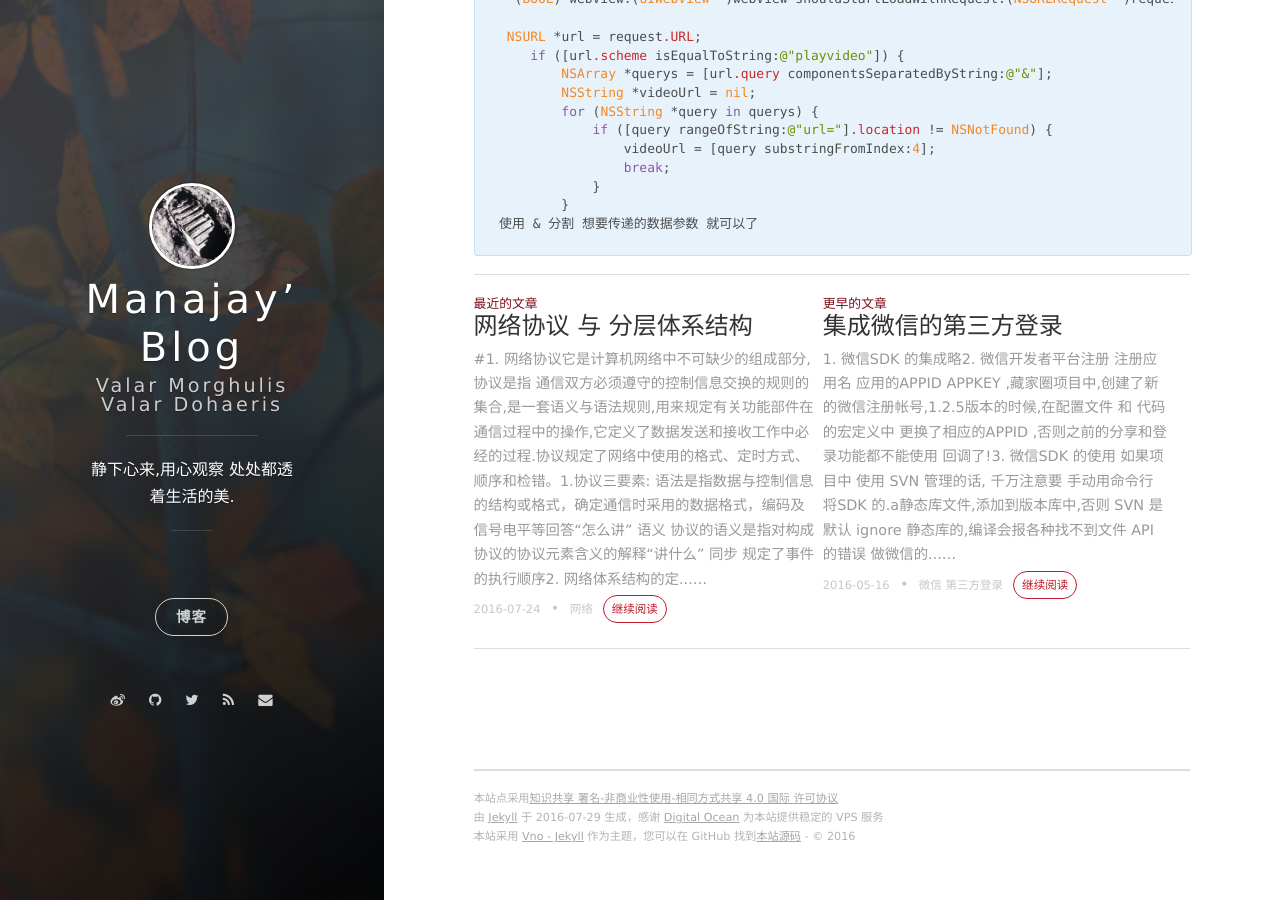
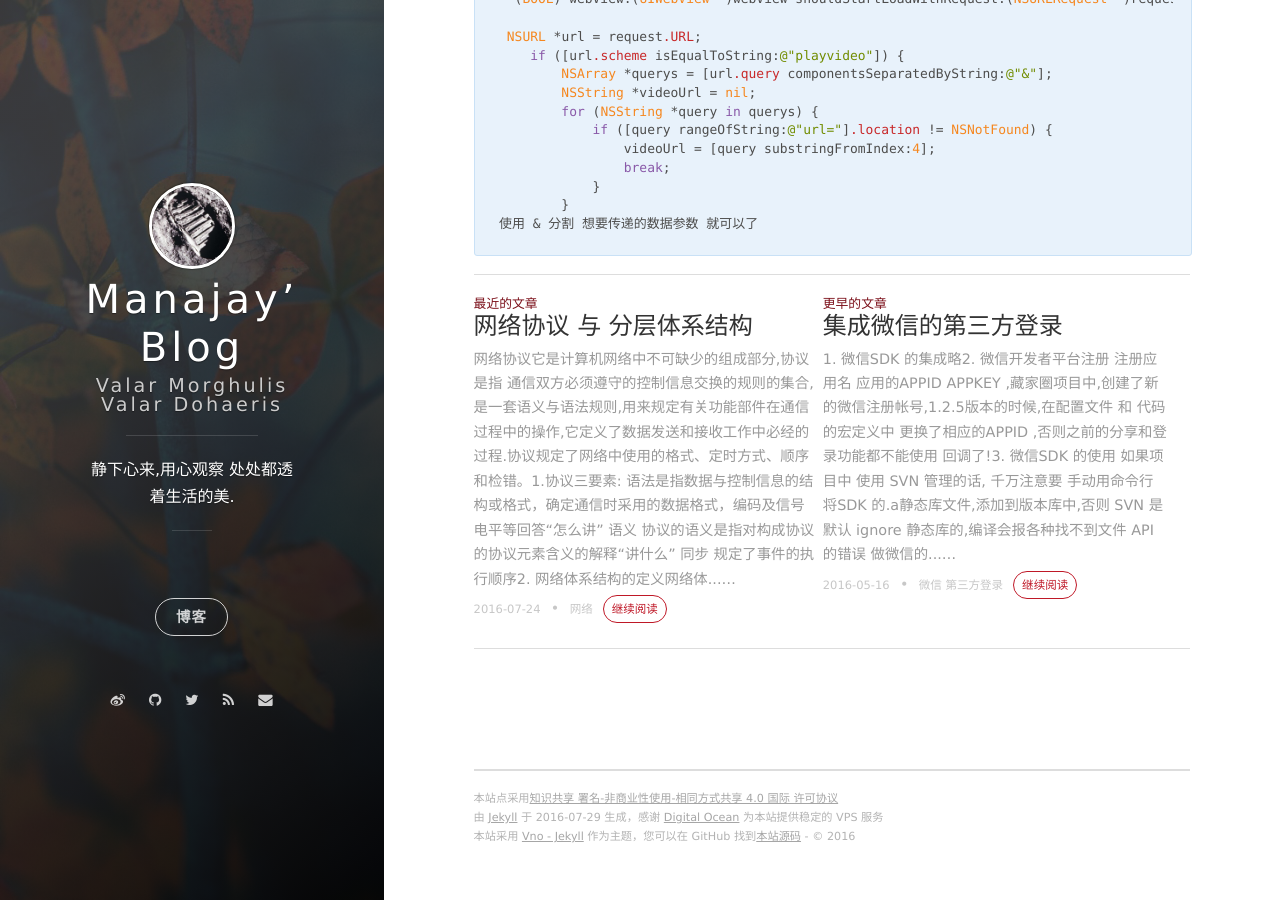
Before and after one commit to manajay/manajay.github.io, a Jekyll site: the page built from _posts/2016-05-31-webView-js-OC.md, in a window 1280 px wide and 900 px high, scrolled down 994 px. Built offline with Jekyll 4.4.1, drawn with Linux system fonts in a browser that asks for light colours; nearby versions of some CDN libraries; comment, search, counter and statistics services are not loaded.

Commit message:
强迫症换行解决

```diff
--- a/_posts/2016-07-24-network-OSI_RM-TCP_IP.md
+++ b/_posts/2016-07-24-network-OSI_RM-TCP_IP.md
@@ -9,7 +9,7 @@ tag: 网络
 ---
 
 
-#1. 网络协议
+# 网络协议
 
 它是计算机网络中不可缺少的组成部分,
 协议是指 通信双方必须遵守的控制信息交换的规则的集合,是一套语义与语法规则,用来规定有关功能部件在通信过程中的操作,它定义了数据发送和接收工作中必经的过程.协议规定了网络中使用的格式、定时方式、顺序和检错。
@@ -49,6 +49,7 @@ __网络体系结构__ 是计算机网络的分层、每层的功能以及每层
 分层：
 
 > 很多管理机构大多采用分层的管理体系
+>
 > 又如军队体系: 军、师、旅、团、营、连、排、班...
 
 ## Finally  努力就能成功!
```
